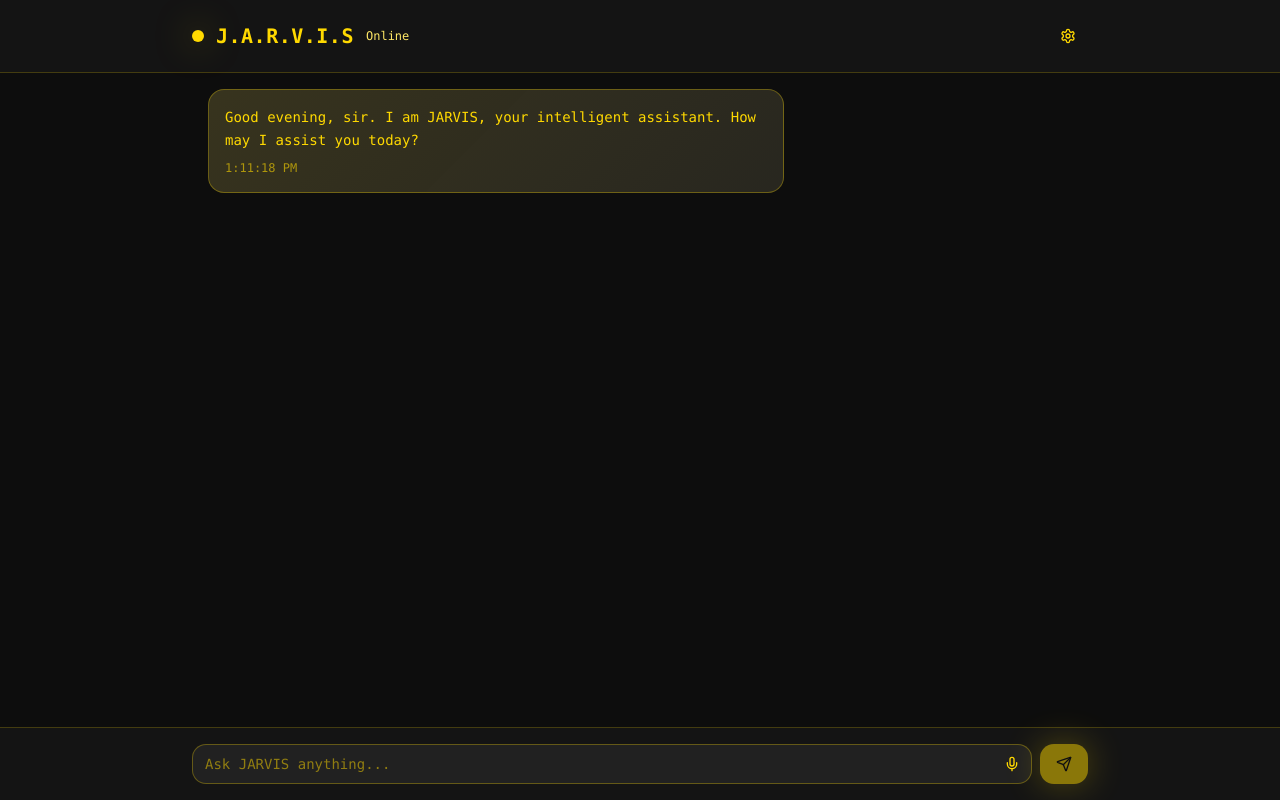
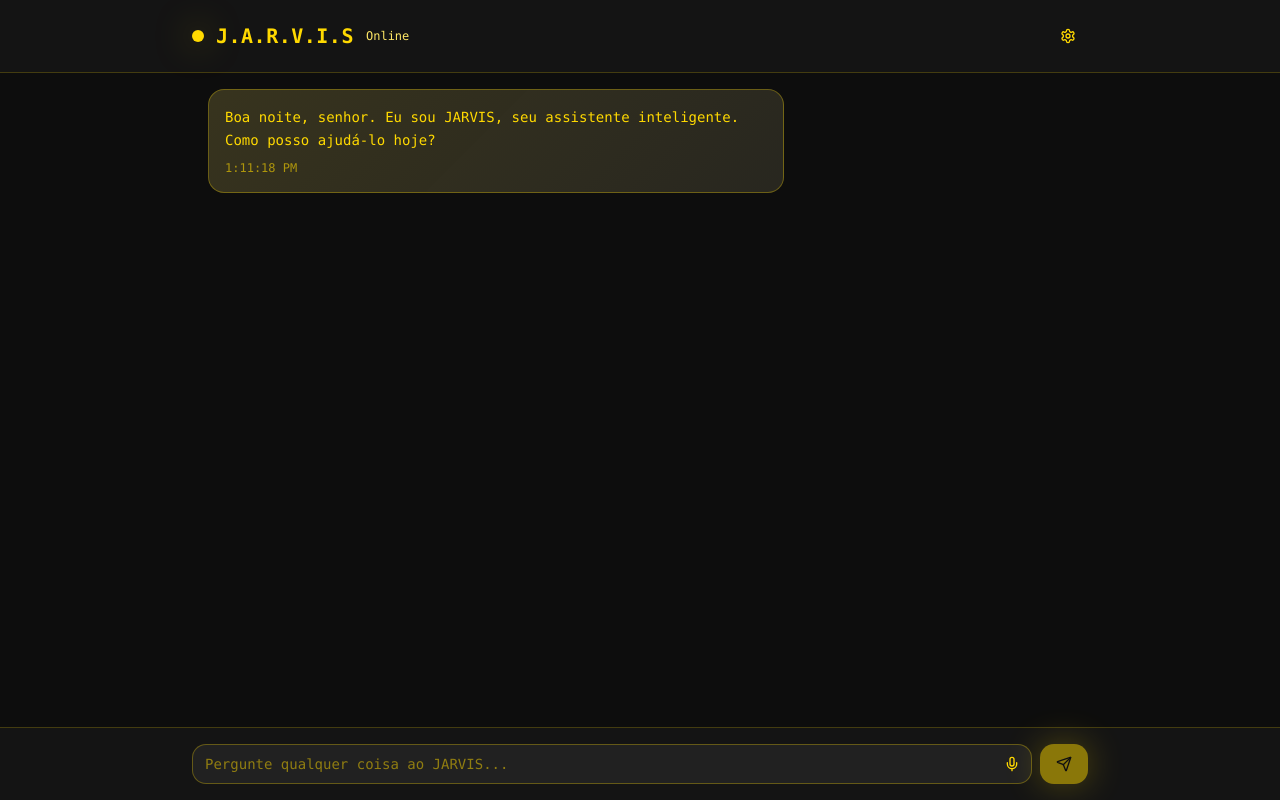
Before and after one commit to gmendes7/orion-app-web, a React (Vite) app: page / in a window 1280 px wide. Built offline with nearby package versions, Linux system fonts and the light colour scheme.

Commit message:
Refatorar para Português e IA
Refatora o site JARVIS para português e aprimora a experiência de aprendizado da IA, ensinando-a como uma IA real.

```diff
--- a/src/components/JarvisChat.tsx
+++ b/src/components/JarvisChat.tsx
@@ -15,7 +15,7 @@ const JarvisChat = () => {
   const [messages, setMessages] = useState<Message[]>([
     {
       id: "1",
-      text: "Good evening, sir. I am JARVIS, your intelligent assistant. How may I assist you today?",
+      text: "Boa noite, senhor. Eu sou JARVIS, seu assistente inteligente. Como posso ajudá-lo hoje?",
       isUser: false,
       timestamp: new Date(),
     },
@@ -50,7 +50,7 @@ const JarvisChat = () => {
     setTimeout(() => {
       const jarvisResponse: Message = {
         id: (Date.now() + 1).toString(),
-        text: `I understand your request: "${input}". I'm currently processing this information with my advanced AI capabilities. This is a demonstration of the JARVIS interface.`,
+        text: `Compreendo sua solicitação: "${input}". Estou processando esta informação com minhas capacidades avançadas de IA. Esta é uma demonstração da interface JARVIS.`,
         isUser: false,
         timestamp: new Date(),
       };
@@ -119,7 +119,7 @@ const JarvisChat = () => {
                 <div className="w-2 h-2 bg-jarvis-gold rounded-full animate-bounce" style={{ animationDelay: "0.2s" }} />
               </div>
               <span className="text-xs text-jarvis-gold-light mt-2 block">
-                JARVIS is thinking...
+                JARVIS está pensando...
               </span>
             </div>
           </div>
@@ -135,7 +135,7 @@ const JarvisChat = () => {
               value={input}
               onChange={(e) => setInput(e.target.value)}
               onKeyPress={handleKeyPress}
-              placeholder="Ask JARVIS anything..."
+              placeholder="Pergunte qualquer coisa ao JARVIS..."
               className="bg-jarvis-surface-elevated border-jarvis-gold/30 text-jarvis-gold placeholder:text-jarvis-gold/50 focus:border-jarvis-gold focus:ring-jarvis-gold/20 pr-10"
             />
             <Button
--- a/src/components/JarvisEyeAnimation.tsx
+++ b/src/components/JarvisEyeAnimation.tsx
@@ -72,7 +72,7 @@ const JarvisEyeAnimation = ({ onAnimationComplete }: JarvisEyeAnimationProps) =>
               animationDelay: "2s",
             }}
           >
-            Just A Rather Very Intelligent System
+            Sistema Inteligente de Assistência Virtual
           </p>
         </div>
       </div>
```
